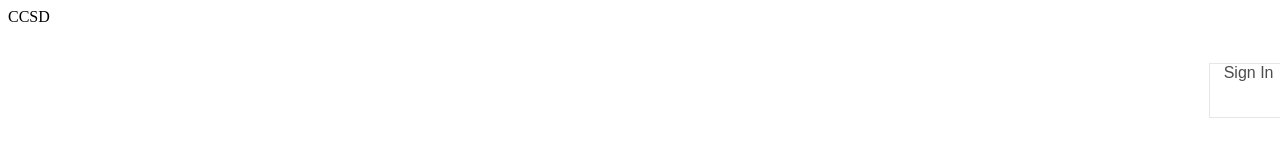
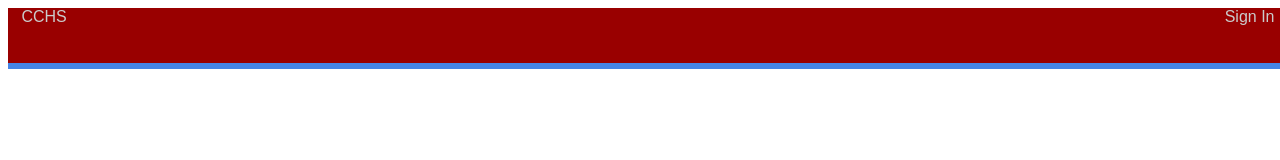
Before and after one commit to SomethingsBruin-WebTeam/SBWebsite, a plain HTML site: page index.html in a window 1280 px wide. Shown: the top 160 px of the page. Drawn offline with Linux system fonts and the light colour scheme.

Commit message:
Finished the top bar

```diff
--- a/index.html
+++ b/index.html
@@ -10,7 +10,7 @@
 		<!--Top Bar Home Page-->
 		<div id="TopBarHome">
       <div id="LeftTop">
-      <div class="LogoHome">CCSD</div>
+      <div class="LogoHome">CCHS</div>
       </div>
 			<div id="SignIn">
         <div class="SignInButton">Sign In</div>
--- a/indexstyle.css
+++ b/indexstyle.css
@@ -7,13 +7,14 @@
   width: 100%;
   height: 55px;
   background-color: #ffffff;
+  border-bottom:6px solid #4585E6;
 }
 
 #LeftTop {
   position: left;
   width: 94%;
   height: 100%;
-  background-color:white;
+  background-color:#990000;
   float:left;
 }
 
@@ -23,16 +24,16 @@
   text-align:center;
   position: right;
   width: 6%;
-	height: 96%;
-  background-color: white;
+  height: 100%;
+  background-color:#990000;
   float:right;
-  border:1px solid #e6e6e6;
-  margin-top:-55
+  margin-top:;
+  padding-right:;
 }
 
 .SignInButton {
   margin-top:15;
-  color:#4c4c4c;
+  color:#cbcbcb;
 }
 
 #Words {
@@ -41,15 +42,16 @@
   height:200px;
 }
 
-#LogoHome {
-  ont-family:Arial;
+.LogoHome {
+  font-family:Arial;
   font-size:23;
   text-align:center;
   position: right;
   width: 6%;
-	height: 96%;
-  background-color: white;
-  float:right;
-  border:1px solid #e6e6e6;
-  margin-top:-55
+  height: 75%;
+  background-color:990000;
+  float:left;
+  padding-top:14;
+  color:#cbcbcb;
+  margin-left:5;
 }
```
Lines whose indentation alone changed are shown as unchanged.
